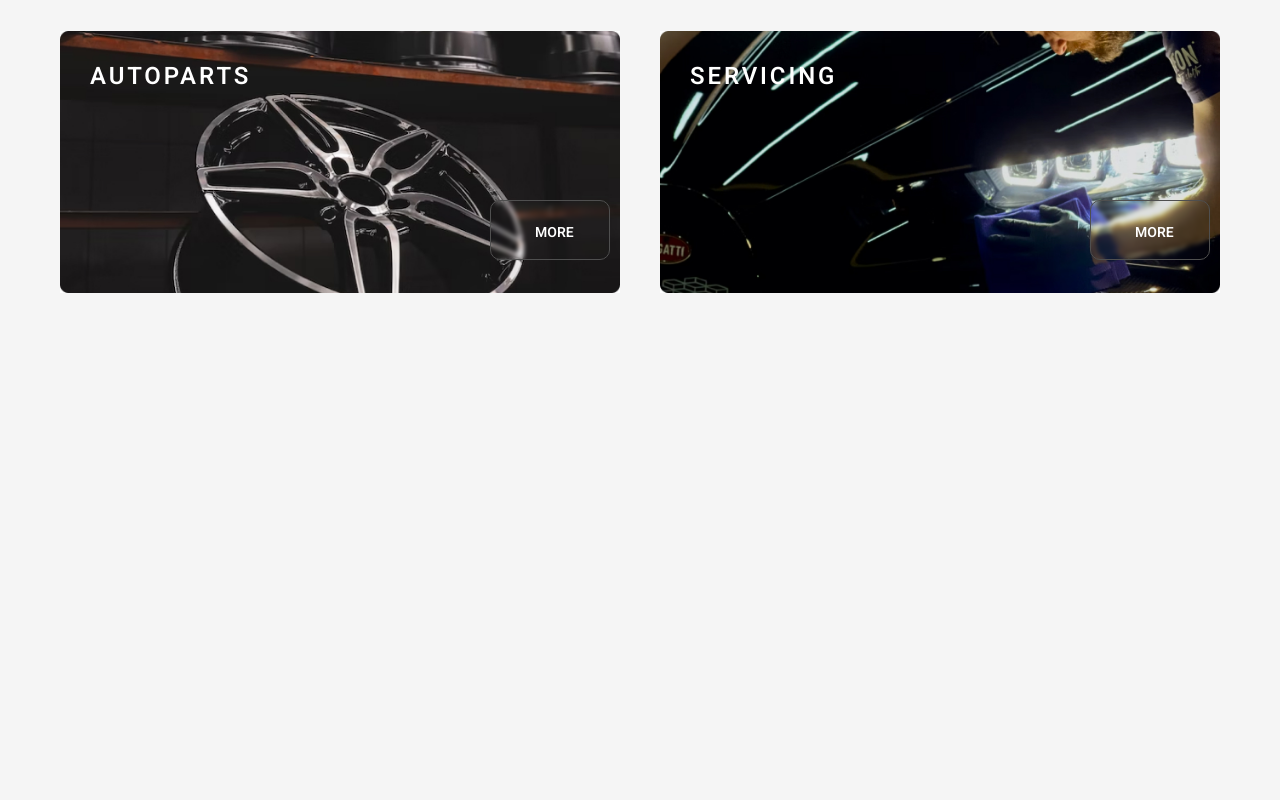
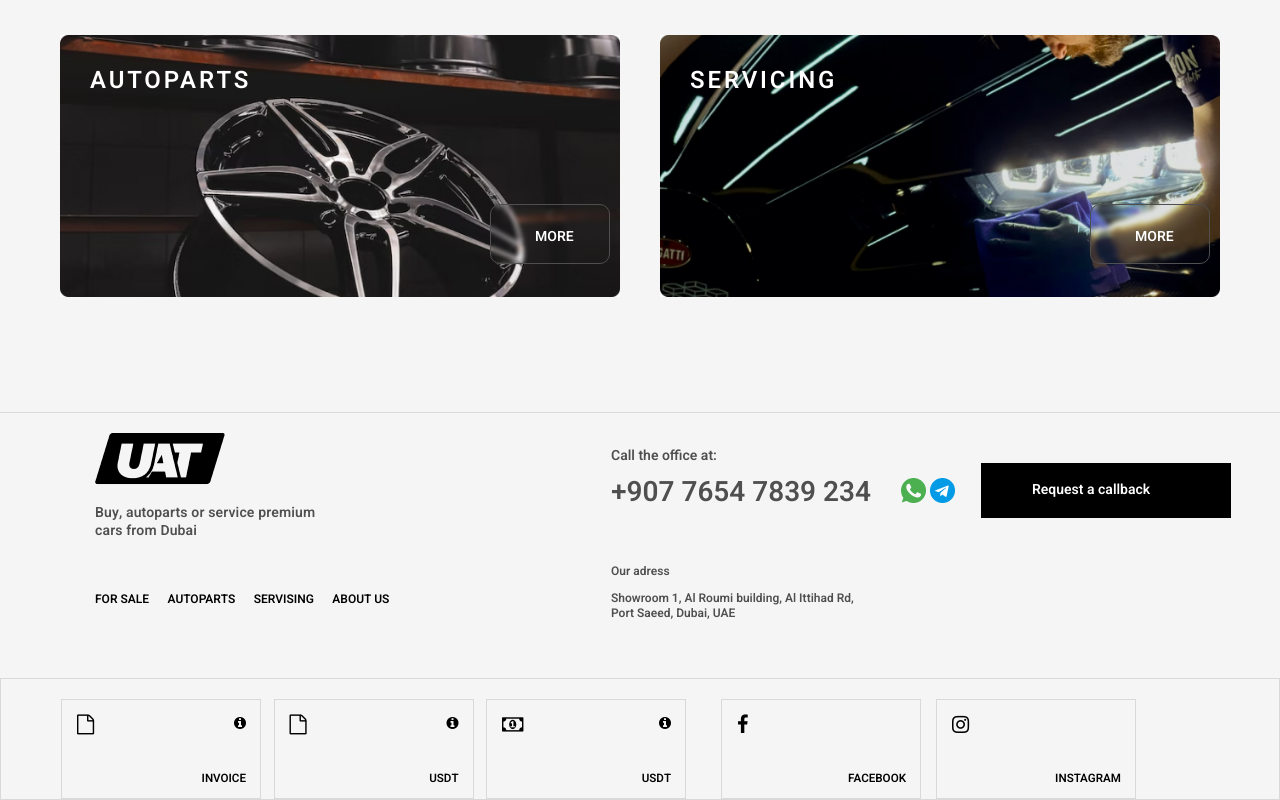
Before and after one commit to aizikos/auto_traid, a plain HTML site: page index2.html in a window 1280 px wide. Shown: the part 2551-3351 px from the top of the page. Before the commit the page ends 2849 px from the top, so only its background shows below. Drawn offline with nearby package versions, Linux system fonts and the light colour scheme; files whose address does not match are found by name.

```diff
--- a/css/styles2.css
+++ b/css/styles2.css
@@ -15,6 +15,14 @@
 .header-content{
     border-top: 1px solid #D9D9D9;
     border-bottom: 1px solid #D9D9D9;
+}
+
+.Burger__btn_header span{
+    background-color: black;
+}
+
+.tell2::before{
+    color: black;
 }
 
 .menu a{
@@ -180,6 +188,11 @@
     letter-spacing: 0.09em;
 }
 
+/*#dots,
+#btn{
+    display: none;
+}*/
+
 .discription_table{
     display: flex;
     flex-wrap: wrap;
--- a/index2.html
+++ b/index2.html
@@ -48,20 +48,20 @@
                 </div>
             </div>
             <br>
-            <div class="header-content">
+            <div class="header-content h-content">
                 <div class="container">
                     <div class="header_content_inner">
-                        <button class="header__burger_btn " id="burger">
+                        <button class="header__burger_btn Burger__btn_header " id="burger">
                             <span></span>
                             <span></span>
                             <span></span>
                         </button>
-                        <div class="header_logo">
+                        <div class="header_logo logo_2">
                             <a href="#">
                                 <img src="/photo/logo/logo black.png">
                             </a>
                         </div>
-                        <div class="call_tel">
+                        <div class="call_tel tell2">
                             <a href="tel:+907 7654 7839 234"></a>
                         </div>
                         <div class="menu">
@@ -153,10 +153,11 @@
                                 <h1>Discription</h1>
                             </div>
                             <div class="discrpiption_text">
+                                <article>
                                     <p>Alloy wheels, tinting, sunroof, spoiler, railings, xenon,
                                         bixenon, crystal optics, lensed optics, daytime running lights,
                                         fog lights, headlight washer, headlight corrector, leather, combined,
-                                    curtains, audio system, built-in phone, bluetooth, CD, CD-changer,
+                                        curtains, audio system, built-in phone, bluetooth,<span id="dots">...</span><span id="more"> CD, CD-changer,
                                         MP3, USB, DVD, DVD-changer, subwoofer, GUR, ABS, SRS, winter mode,
                                         sport mode, keyless access, full electric package, central locking,
                                         air conditioner, climate control, cruise control, trip computer,
@@ -164,7 +165,10 @@
                                         seat ventilation, seat memory, steering wheel memory, parktronic,
                                         rearview camera, light sensor, rain sensor, tire pressure sensor,
                                         air suspension, variable ground clearance, fresh imported, freshly delivered
+                                        </span>
+                                        <button id="btn" onclick="readMore()"> More </button>
                                     </p>
+                                </article>
                             </div>
                             <br>
                         </div>
@@ -385,9 +389,81 @@
                     </div>
                 </div>
             </div>
-
         </section>
     </main>
+    <footer>
+        <div class="frist_footer">
+            <div class="container">
+                <div class="footer_frist_inner">
+                    <div class="frist_footer_left">
+                        <img src="/photo/uat trade 2 3.png" alt="">
+                        <p>Buy, autoparts or service premium cars from Dubai</p>
+                        <div class="menu_lidt">
+                            <a href="#">For SALE</a>
+                            <a href="#">autoparts</a>
+                            <a href="#">servising</a>
+                            <a href="#">about us</a>
+                        </div>
+                    </div>
+                    <div class="frist_footer_right">
+                        <div class="call_footer">
+                            <p>Call the office at:</p>
+                            <h1>+907 7654 7839 234</h1>
+                            <div class="top-icons footer_icons">
+                                <a href="#"><img src="/photo/mess/whatsapp 1.png"></a>
+                                <a href="#"><img src="/photo/mess/telegram 1.png"></a>
+                            </div>
+                            <a href="#" class="button footer_btn">Request a callback</a>
+
+                            <div class="footer-info">
+                                <p>Our adress</p>
+                                <p class="secont">Showroom 1, Al Roumi building, Al Ittihad Rd, Port Saeed, Dubai, UAE</p>
+                            </div>
+                        </div>
+                    </div>
+                </div>
+            </div>
+        </div>
+        <div class="second_footer">
+            <div class="container">
+                <div class="footer_second_inner">
+                    <div class="second_footer_left">
+                        <div class="footer_block_left">
+                            <div class="mini_card">
+                                <div class="informartions"></div>
+                                <div class="inform"></div>
+                                <h5>invoice</h5>
+                            </div>
+                            <div class="mini_card">
+                                <div class="informartions"></div>
+                                <div class="inform"></div>
+                                <h5>USDT</h5>
+                            </div>
+                            <div class="mini_card">
+                                <div class="informartions inform4"></div>
+                                <div class="inform"></div>
+                                <h5>USDT</h5>
+                            </div>
+                        </div>
+                    </div>
+                    <div class="second_footer_right">
+                        <div class="footer_block_right">
+                            <div class="mini_card min-card">
+                                <div class="informartions faceBook"></div>
+                                <h5>FACEBOOK</h5>
+                            </div>
+                            <div class="mini_card min-card">
+                                <div class="informartions insta"></div>
+                                <h5>INSTAGRAM</h5>
+                            </div>
+                        </div>
+                    </div>
+
+                </div>
+            </div>
+        </div>
+    </footer>
+
 
     <script src="https://unpkg.com/swiper/swiper-bundle.min.js"></script>
     <script src="/js/script.js"></script>
```
Also changed, not shown: js/main.js (+19 -0 lines). Lines whose indentation alone changed are shown as unchanged.
